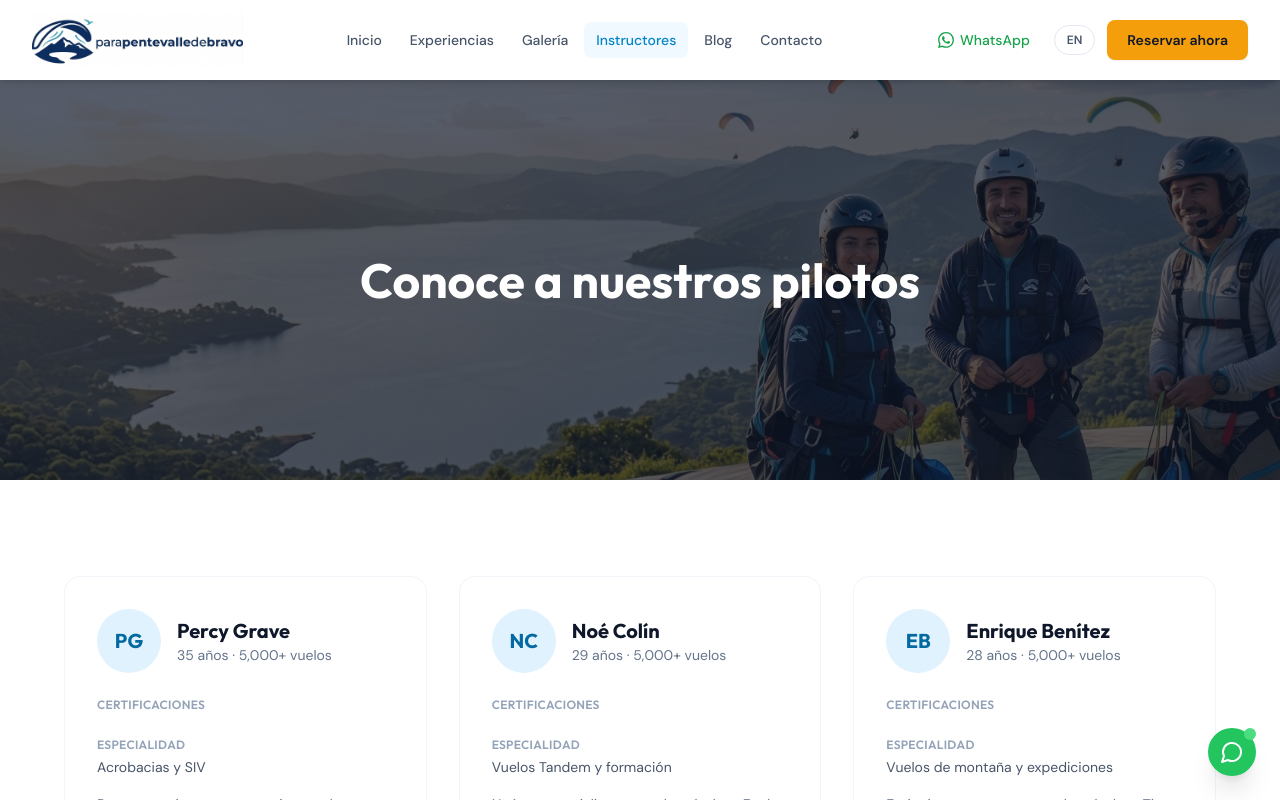
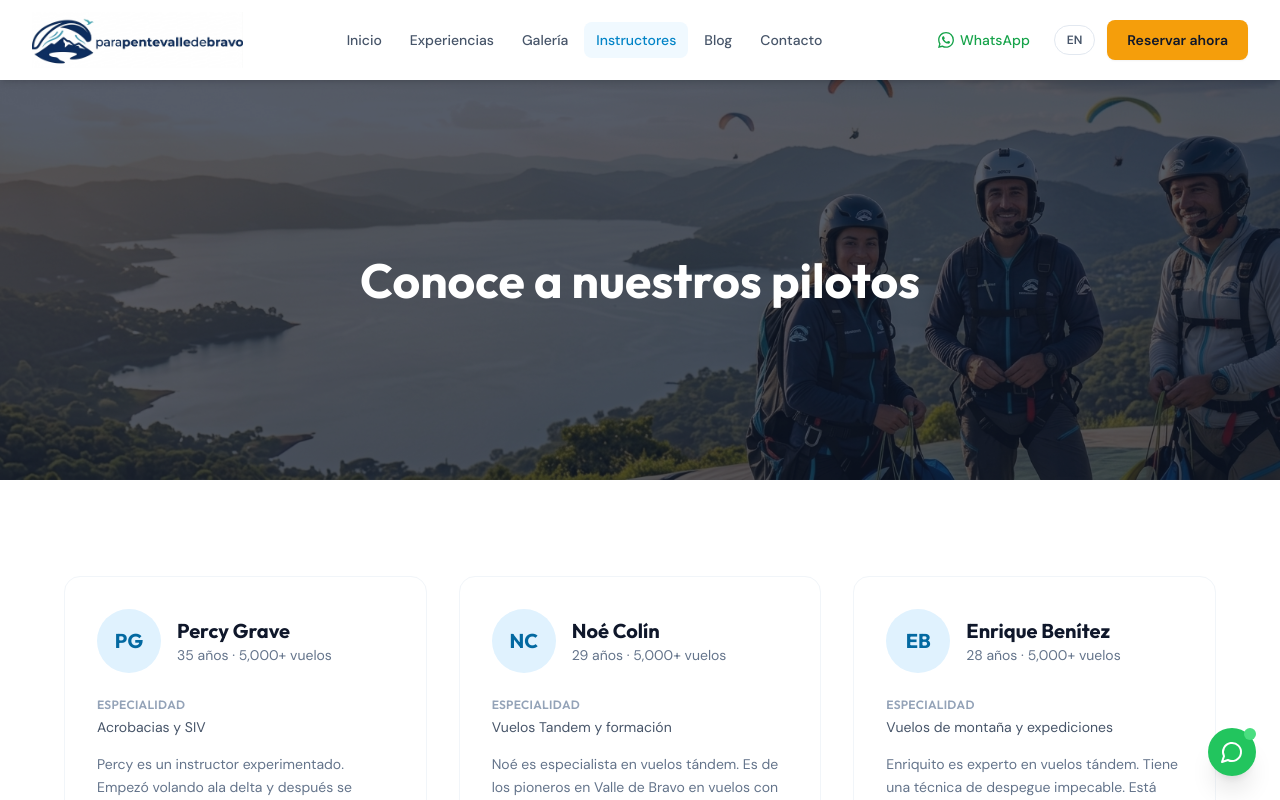
Before and after one commit to AlanF611/VuelaValle, a React (Vite) app: page /instructores in a window 1280 px wide. Shown: the top 800 px of the page. Built offline with nearby package versions, Linux system fonts and the light colour scheme.

Commit message:
Refactor InstructorsPage by cleaning imports and SEO
Removed unused imports and updated SEO description.

```diff
--- a/src/pages/instructors/InstructorsPage.tsx
+++ b/src/pages/instructors/InstructorsPage.tsx
@@ -1,10 +1,8 @@
 import { useTranslation } from 'react-i18next';
 import { motion, useReducedMotion, useInView } from 'framer-motion';
 import { useRef } from 'react';
-import { Wind, Award } from 'lucide-react';
 import SEOHead from '../../components/seo/SEOHead';
 import Card from '../../components/ui/Card';
-import Badge from '../../components/ui/Badge';
 import { instructors } from '../../data/instructors';
 
 function FadeIn({ children, className = '', delay = 0 }: { children: React.ReactNode; className?: string; delay?: number }) {
@@ -32,7 +30,7 @@ export default function InstructorsPage() {
     <main className="pt-16 lg:pt-20">
       <SEOHead
         title={lang === 'es' ? 'Nuestros Instructores de Parapente | Pilotos Certificados | VuelaValle' : 'Our Paragliding Instructors | Certified Pilots | VuelaValle'}
-        description={lang === 'es' ? 'Conoce a los pilotos certificados de VuelaValle. Instructores con cientos de vuelos en Valle de Bravo. AVLM y APPI certificados.' : 'Meet the certified pilots of VuelaValle. Instructors with hundreds of flights in Valle de Bravo. AVLM and APPI certified.'}
+        description={lang === 'es' ? 'Conoce a los pilotos certificados de VuelaValle. Instructores con cientos de vuelos en Valle de Bravo.' : 'Meet the certified pilots of VuelaValle. Instructors with hundreds of flights in Valle de Bravo.'}
         pathEs="/instructores"
         pathEn="/en/instructors"
       />
@@ -67,15 +65,6 @@ export default function InstructorsPage() {
                   </div>
 
                   <div className="mb-4">
-                    <h3 className="text-xs font-semibold text-dark-400 uppercase tracking-wide mb-2">{t('instructors.certifications')}</h3>
-                    <div className="flex flex-wrap gap-2">
-                      {instructor.certifications.map(cert => (
-                        <Badge key={cert} variant="primary">{cert}</Badge>
-                      ))}
-                    </div>
-                  </div>
-
-                  <div className="mb-4">
                     <h3 className="text-xs font-semibold text-dark-400 uppercase tracking-wide mb-1">{t('instructors.specialty')}</h3>
                     <p className="text-sm text-dark-600">{lang === 'es' ? instructor.specialtyEs : instructor.specialtyEn}</p>
                   </div>
```
